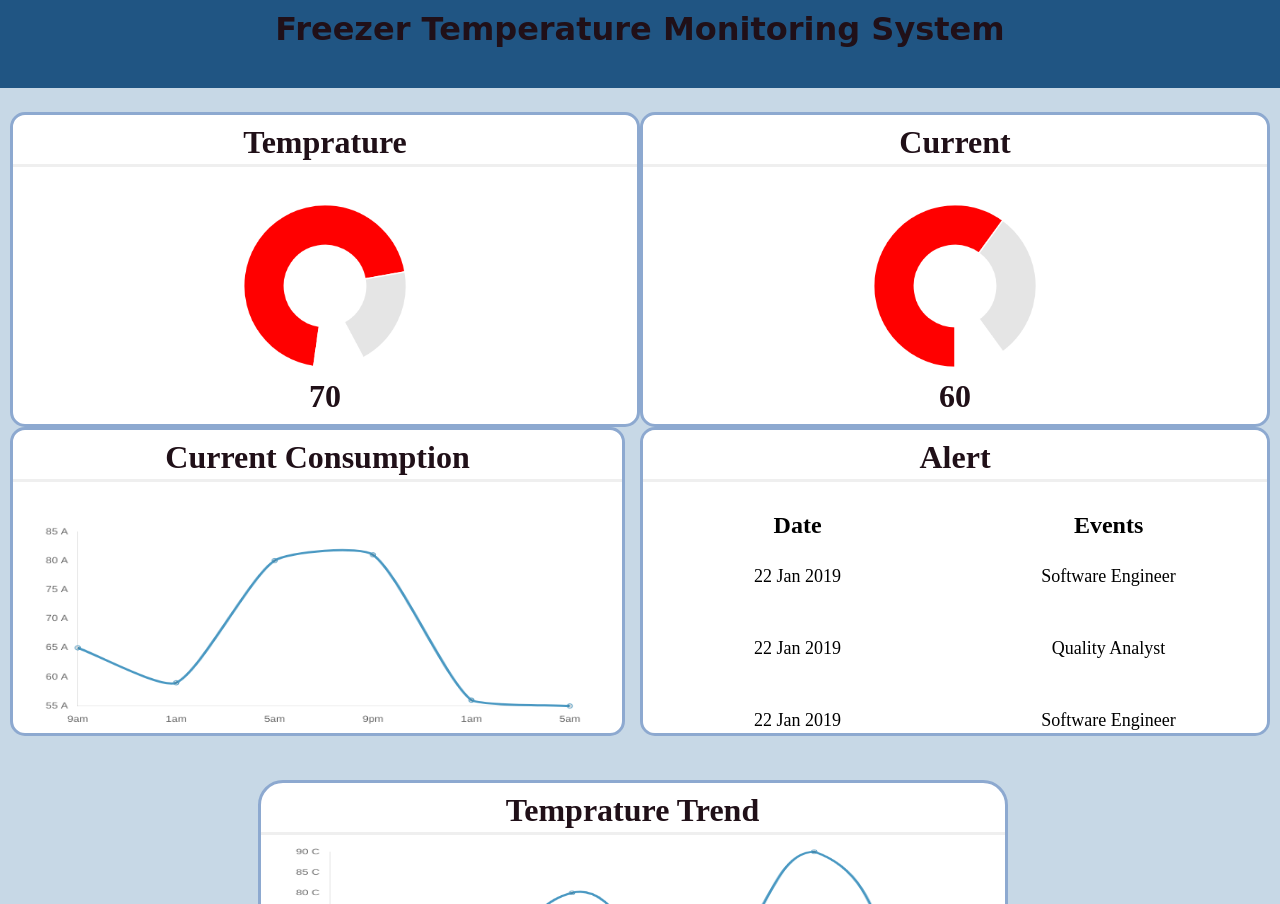
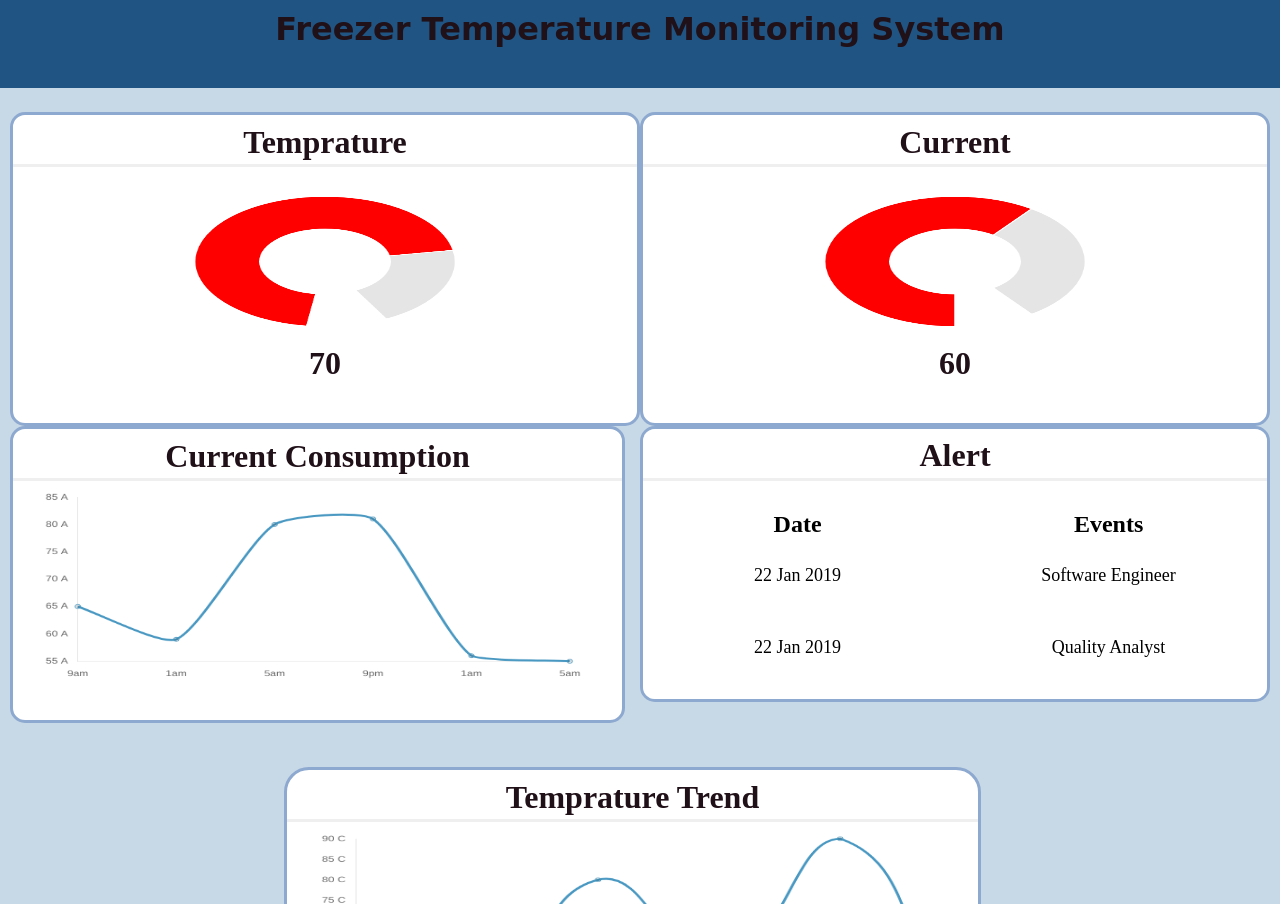
Before and after one commit to srivasaurabhverma/Assignment-work-2, a plain HTML site: page index.html in a window 1280 px wide. Shown: the top 904 px of the page. Drawn offline with nearby package versions, Linux system fonts and the light colour scheme; a web font is replaced by a local one.

Commit message:
Change in Style

```diff
--- a/index.css
+++ b/index.css
@@ -50,11 +50,11 @@ body {
 
 .donut {
   position: relative;
-  height: 150px;
-  /* height:max-content; */
-  top: 5%;
+  height: 231px !important;
+  /* height: max-content; */
+  top: -3%;
   margin: auto;
-  padding: 34px;
+  padding: 50px;
 }
 
 .donuts {
@@ -83,29 +83,29 @@ body {
   text-align: center;
   color: rgb(32, 16, 24);
   height: fit-content;
-  top: -9px;
+  top: -41px;
   position: relative;
 }
 
 #third {
   border: 3px solid rgb(141, 169, 208);
   border-radius: 15px;
-  height: 10%;
+  height: 274px;
 }
 
 #line-chart1 {
   position: relative;
-  top: 8%;
-  padding: 30px;
-  width: 600px;
-  height: 263px !important;
-  height: 30%;
+    top: -3%;
+    padding: 30px;
+    width: 600px;
+    height: 251px !important;
+
 }
 
 #forth {
   position: relative;
   width: 20%;
-  height: 309px;
+  height: 276px;
 
   overflow-y: scroll;
   overflow-x: hidden;
@@ -144,10 +144,11 @@ td {
 }
 
 .first {
-  width:750px;
+  width: 697px;
   border: 3px solid rgb(141, 169, 208);
   border-radius: 25px;
   /* margin-left: 30px; */
+  height: -webkit-fill-available;
 }
 
 #bar {
```
